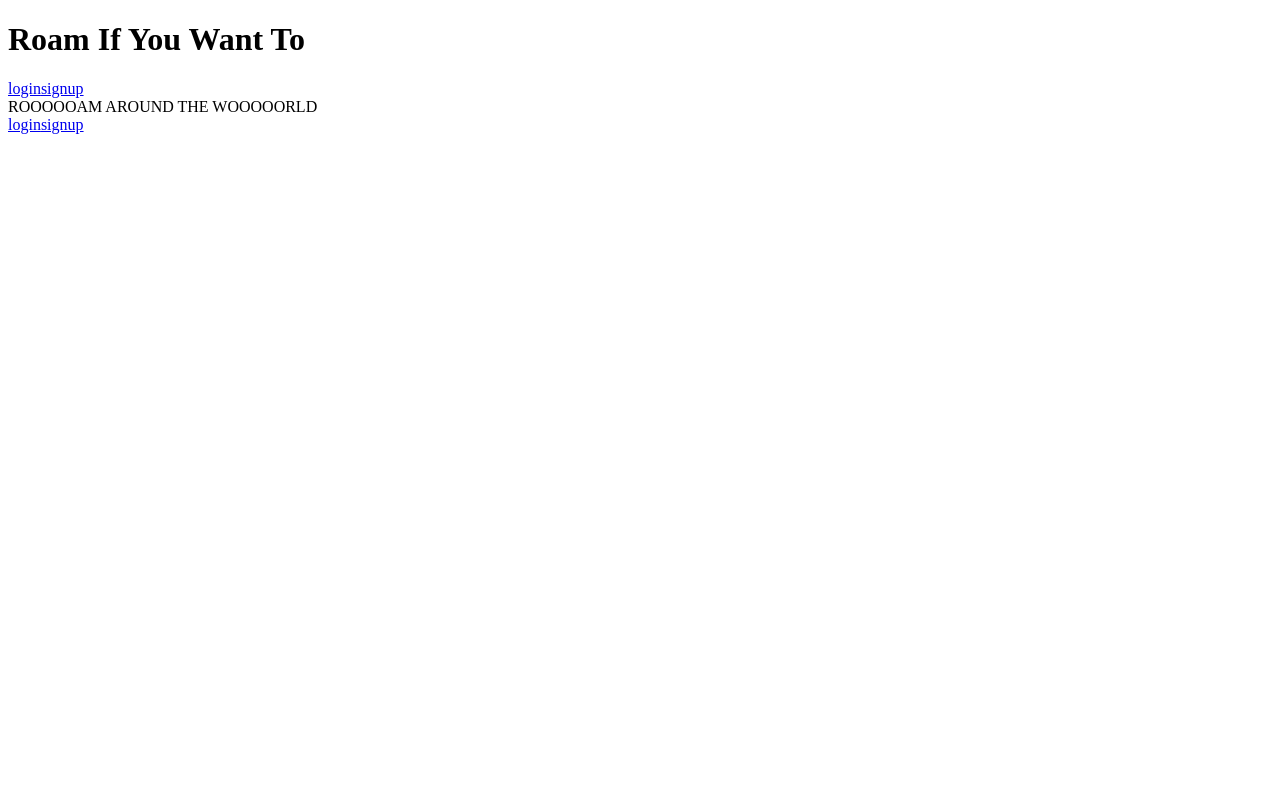
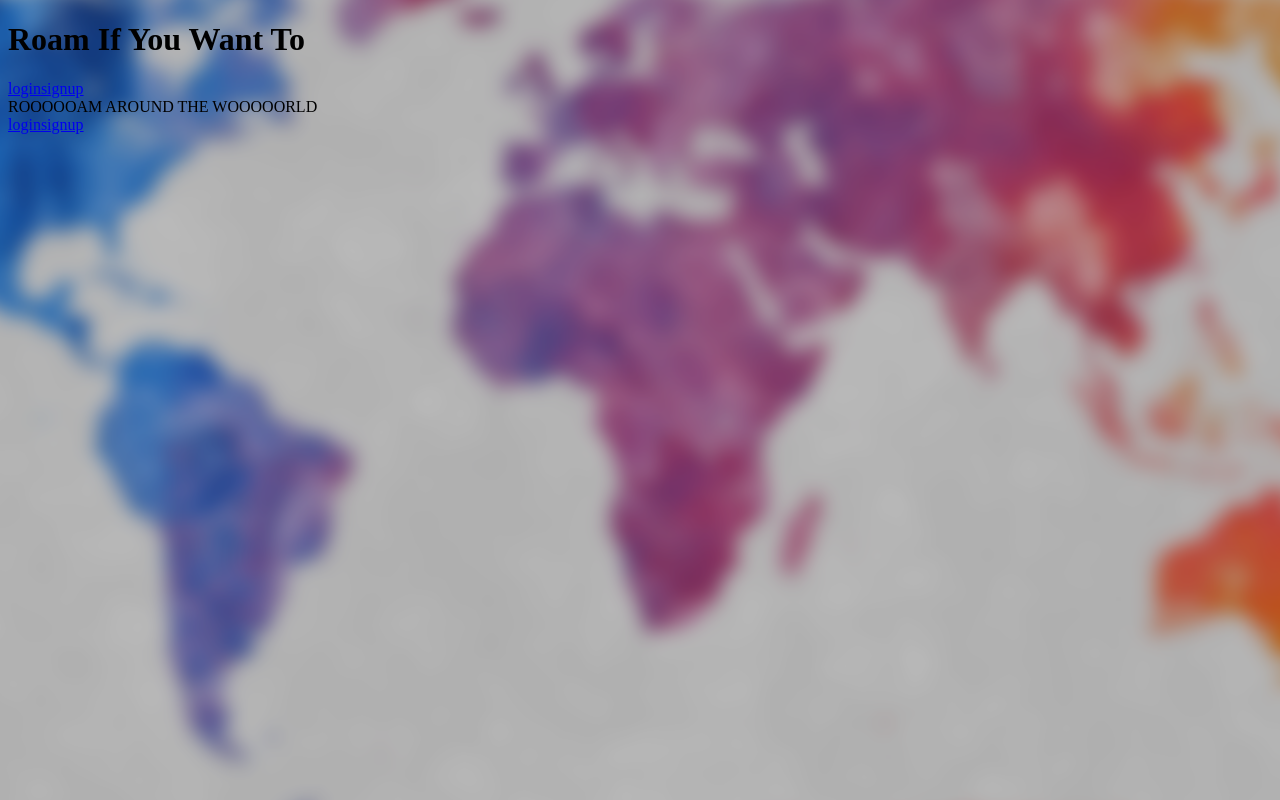
Before and after one commit to silentsoundz/roam-if-you-want-to, a Node server app: page / in a window 1280 px wide. Run offline with Node 20, Linux system fonts and the light colour scheme; some libraries are stand-ins or nearby versions.

Commit message:
Adds background image and scss

```diff
--- a/package.json
+++ b/package.json
@@ -40,6 +40,7 @@
     "eslint-plugin-import": "^2.8.0",
     "eslint-plugin-jsx-a11y": "^6.0.2",
     "eslint-plugin-react": "^7.5.1",
+    "node-sass": "^4.7.2",
     "nodemon": "^1.12.1"
   }
 }
--- /dev/null
+++ b/public/stylesheets/style.css
@@ -0,0 +1 @@
+*{box-sizing:border-box}html{height:100vh;width:100%}body{background:url("/images/bg.png") no-repeat center center fixed}
--- /dev/null
+++ b/public/stylesheets/style.scss
@@ -0,0 +1,15 @@
+$primary-color: #2e355f;
+$secondary-color: #9cc287;
+
+* {
+  box-sizing: border-box;
+}
+
+html {
+  height: 100vh;
+  width: 100%;
+}
+
+body {
+  background: url('/images/bg.png') no-repeat center center fixed;
+}
--- a/src/views/common/roam-home.pug
+++ b/src/views/common/roam-home.pug
@@ -1,5 +1,6 @@
 extends ../partials/layout.pug
 block content
-  div ROOOOOAM AROUND THE WOOOOORLD
-  a(href="/login" class="button") login
-  a(href="/signup" class="button") signup
+  div.content
+    div ROOOOOAM AROUND THE WOOOOORLD
+    a(href="/login" class="button") login
+    a(href="/signup" class="button") signup
--- a/src/views/partials/layout.pug
+++ b/src/views/partials/layout.pug
@@ -2,6 +2,7 @@ doctype html
 html(lang="en")
   head
     title Roam if You Want To!
+    link(href="/stylesheets/style.css", type="text/css", rel="stylesheet")
 
   body
     include ./header.pug
```
Also changed, not shown: public/images/bg.png (added), 1 other file.
